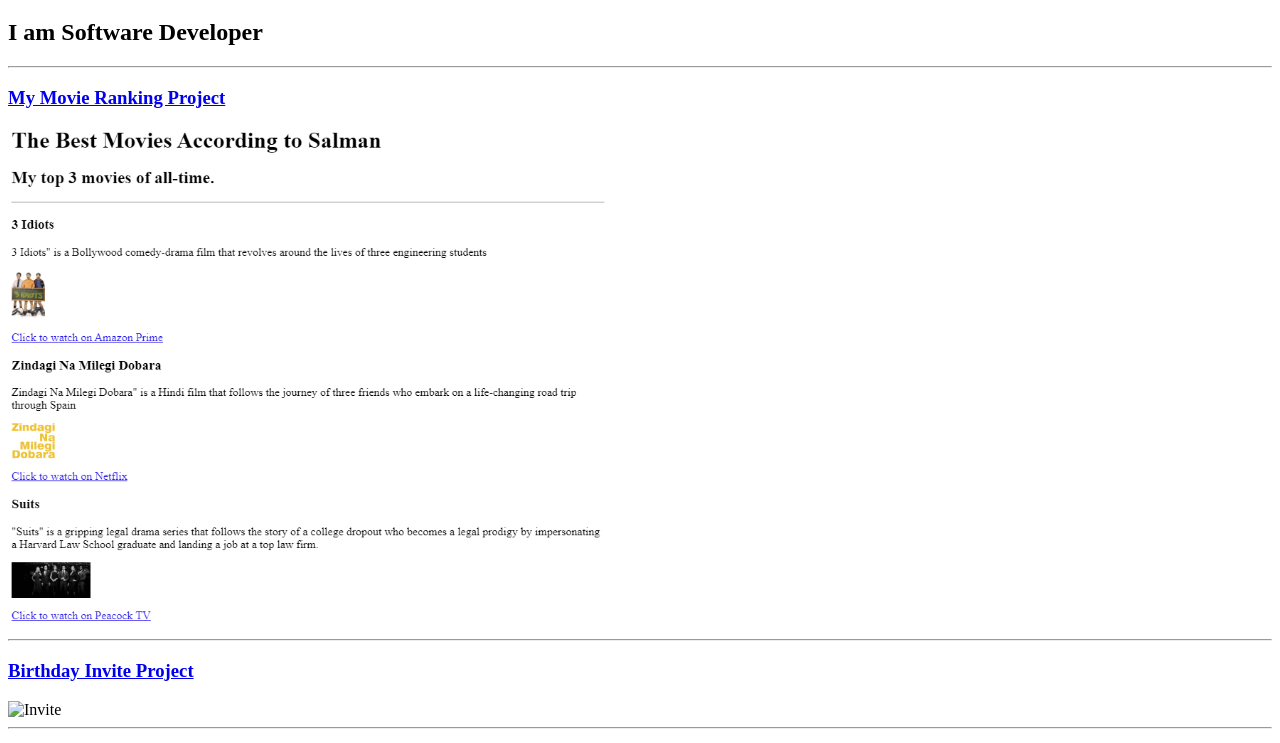
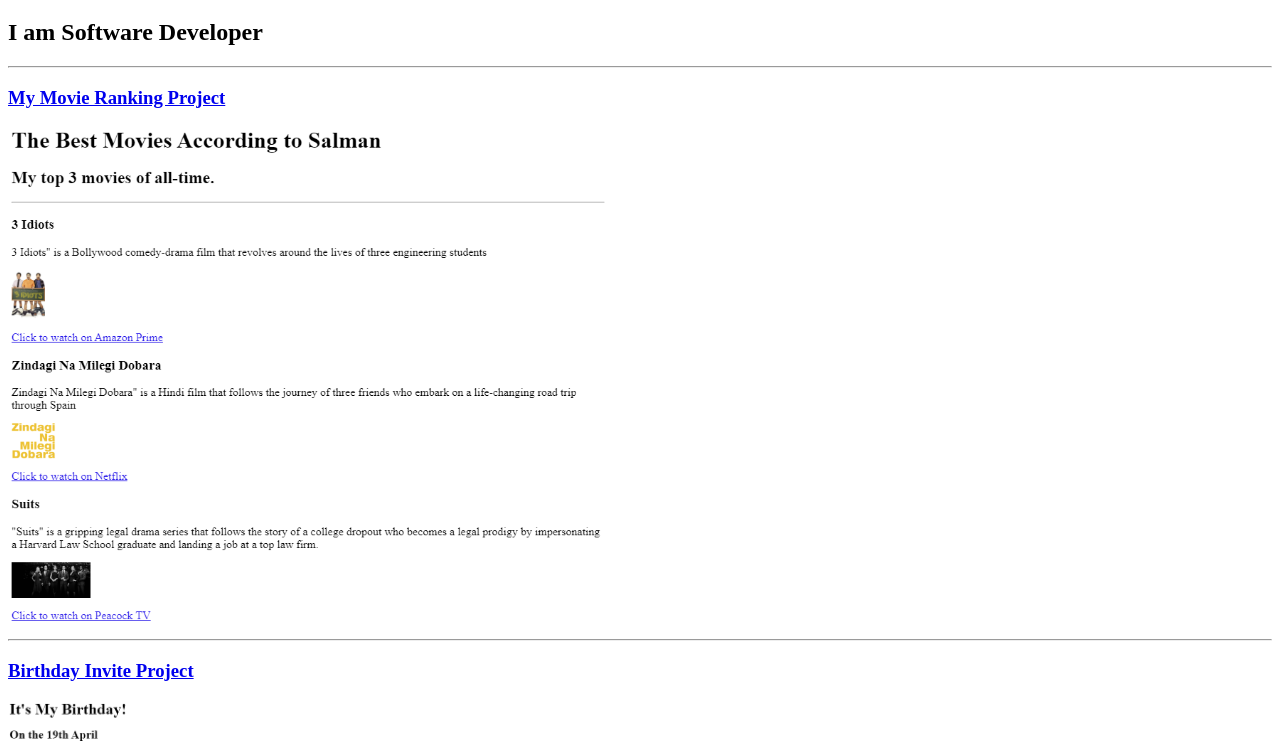
Before and after one commit to yasirsalman19/portfolio, a plain HTML site: page index.html in a window 1280 px wide. Shown: the part 61-804 px from the top of the page. Drawn offline with Linux system fonts and the light colour scheme.

Commit message:
Add files via upload

```diff
--- a/index.html
+++ b/index.html
@@ -15,7 +15,7 @@
      <img src="./assets/images/Suits.png" height="500" alt="movie-ranking" />
 <hr>
      <h3><a href="./public/birthday-invite.html">Birthday Invite Project</a></h3>
-     <img src="./assets/images/br.png height="300" alt="Invite" />
+     <img src="./assets/images/br.png" height="300" alt="Invite" />
 
     <hr />
     <h4><a href="./public/about.html">About Me</a></h4>
```
